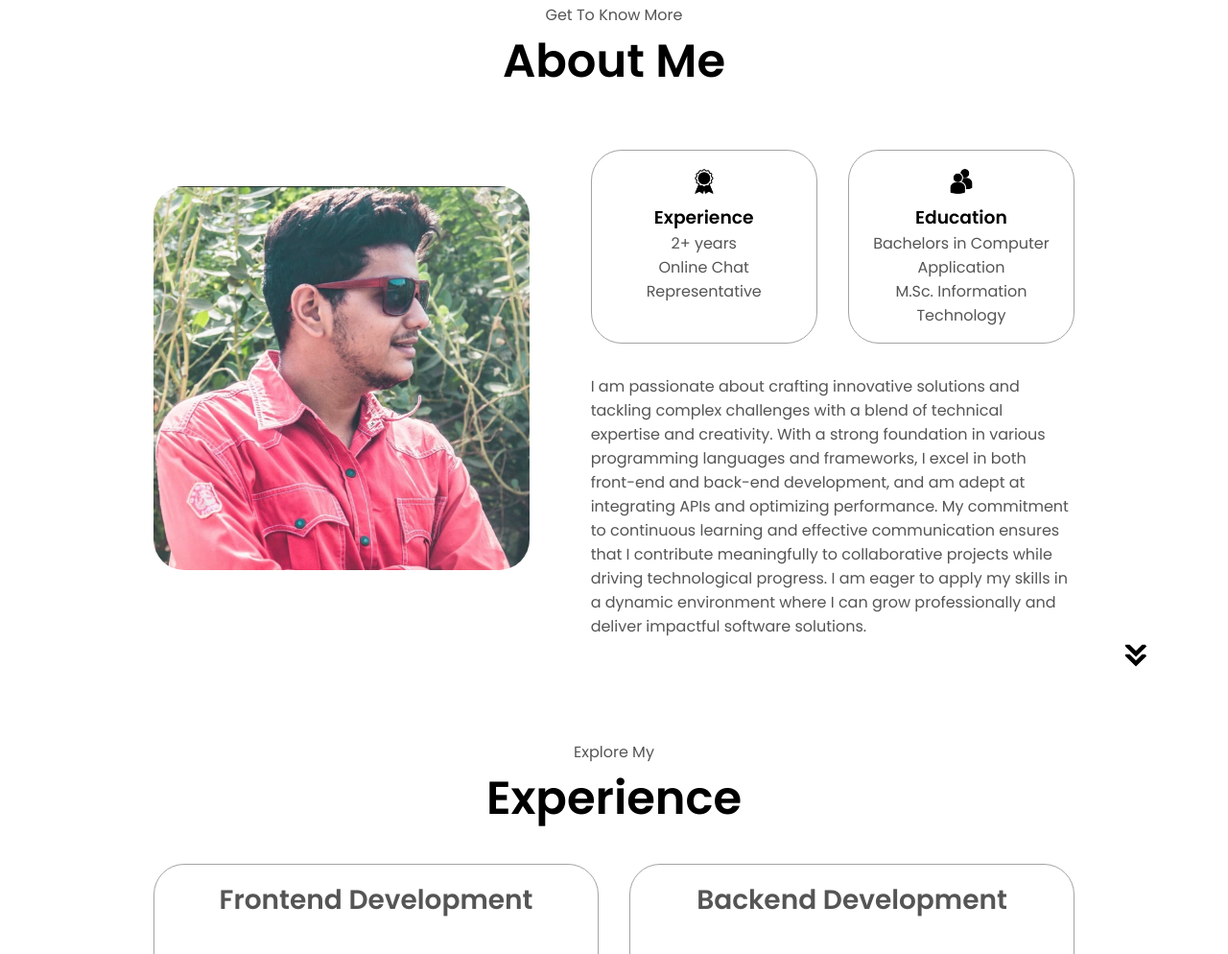
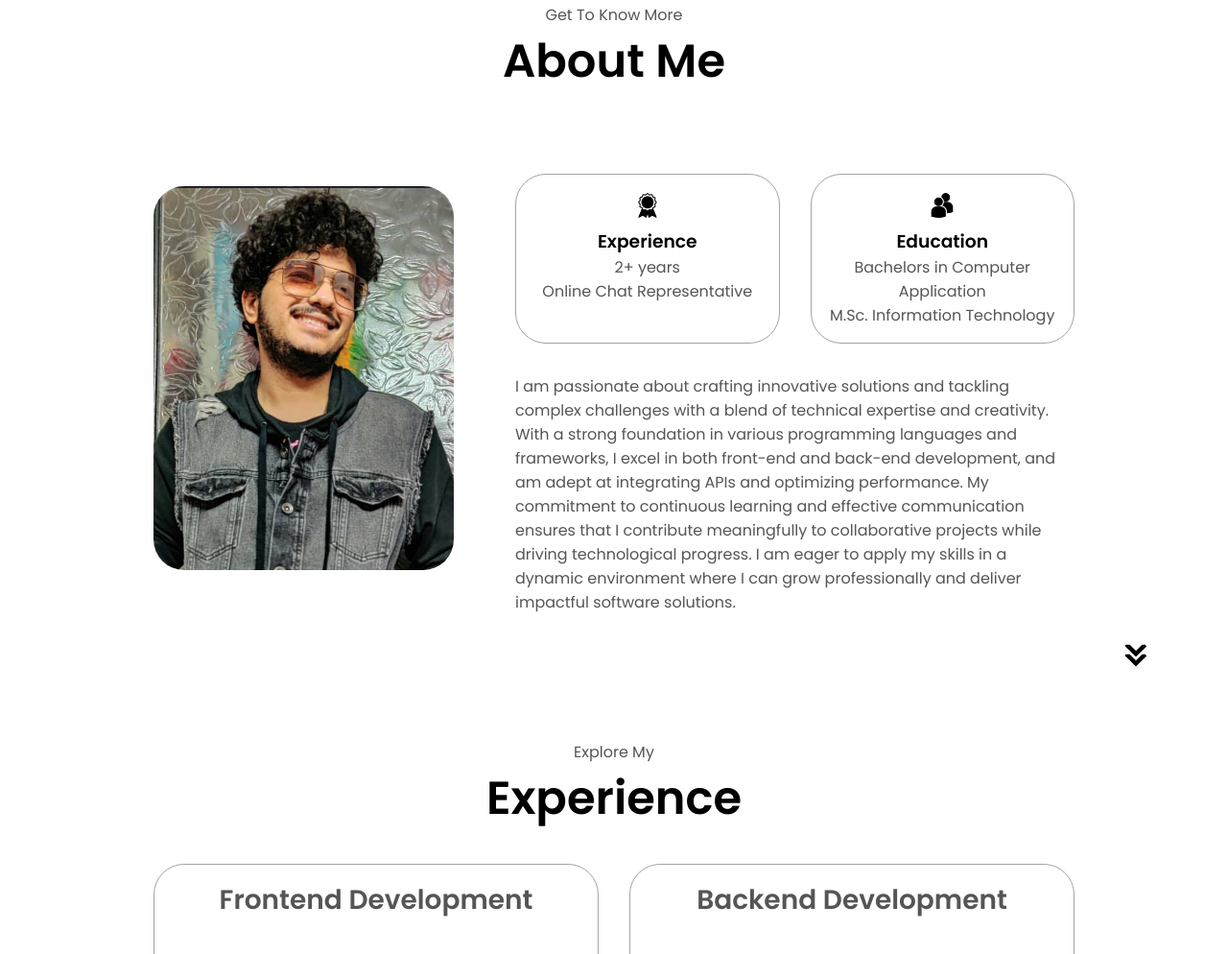
Before and after one commit to Engraver13/Portfolio-Website, a plain HTML site: page index.html in a window 1280 px wide. Shown: the part 925-1919 px from the top of the page at 96% size. Drawn offline with Linux system fonts and the light colour scheme.

Commit message:
sample-commit-over

```diff
--- a/index.html
+++ b/index.html
@@ -62,7 +62,7 @@
         <h1 class="title">About Me</h1>
         <div class="section-container">
             <div class="section__pic-container">
-                <img src="./assets/about-pic3.jpg" alt="Profile Picture" class="about-pic"/>
+                <img src="./assets/about-pic2.jpg" alt="Profile Picture" class="about-pic"/>
             </div>
             <div class="about-details-container">
                 <div class="about-containers">
```
